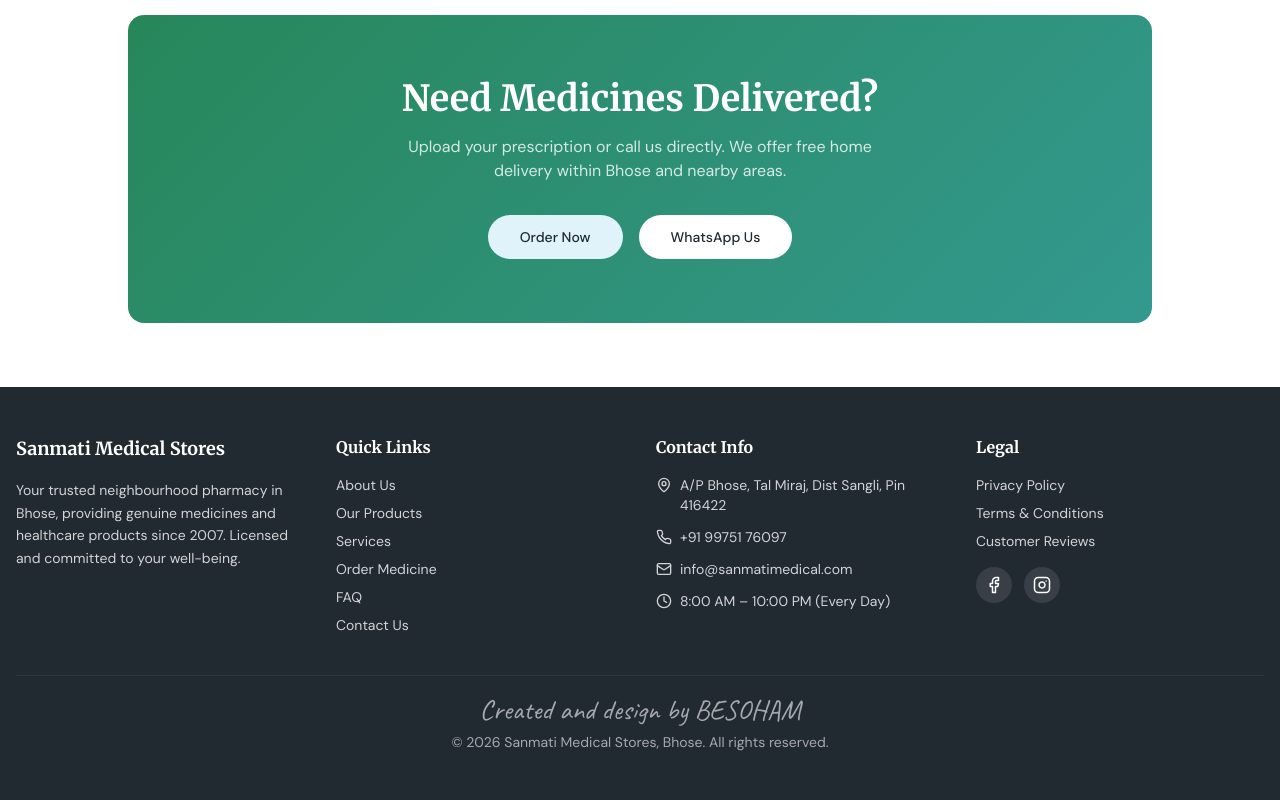
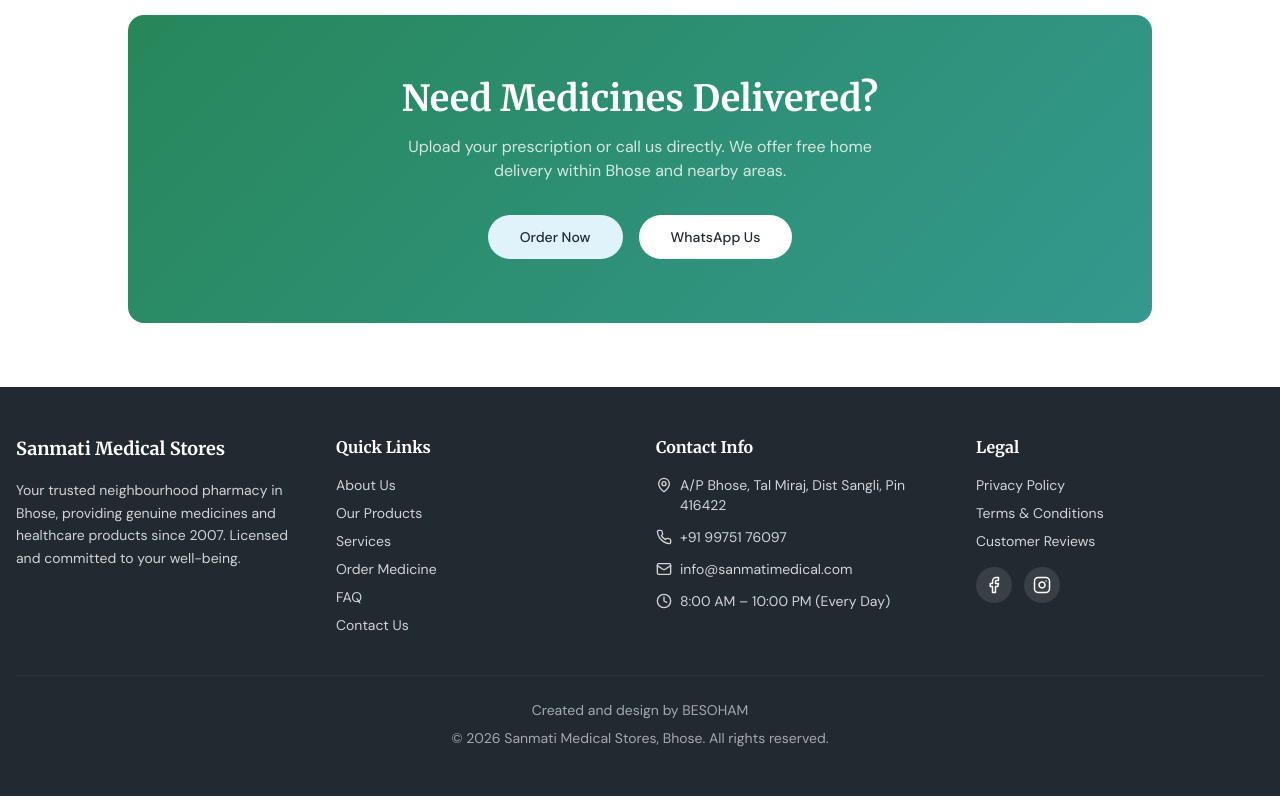
Before and after one commit to besoham28/sanmati_medical, a React (Vite) app: page / in a window 1280 px wide. Shown: the part 3285-4085 px from the top of the page. Built offline with nearby package versions, Linux system fonts and the light colour scheme; the HTML template or start-up script is replaced by a standard one.

Commit message:
Revert footer font change

```diff
--- a/index.html
+++ b/index.html
@@ -9,9 +9,6 @@
   <link rel="icon" type="image/png" href="/logo.png" />
   <meta name="description" content="Sanmati Medical Stores - Your trusted local pharmacy." />
   <meta name="author" content="Sanmati Pharmacy" />
-  <link rel="preconnect" href="https://fonts.googleapis.com">
-  <link rel="preconnect" href="https://fonts.gstatic.com" crossorigin>
-  <link href="https://fonts.googleapis.com/css2?family=Caveat:wght@400..700&display=swap" rel="stylesheet">
 
   <!-- TODO: Update og:title to match your application name -->
   <meta property="og:title" content="Sanmati Pharmacy Hub" />
--- a/src/components/Footer.tsx
+++ b/src/components/Footer.tsx
@@ -55,7 +55,7 @@ const Footer = () => (
       </div>
 
       <div className="border-t border-primary-foreground/10 mt-10 pt-6 text-center text-sm opacity-60">
-        <p className="mb-3" style={{ fontFamily: "'Caveat', cursive", fontSize: "1.75rem" }}>Created and design by BESOHAM</p>
+        <p className="mb-2">Created and design by BESOHAM</p>
         <p>© {new Date().getFullYear()} Sanmati Medical Stores, Bhose. All rights reserved.</p>
       </div>
     </div>
```
